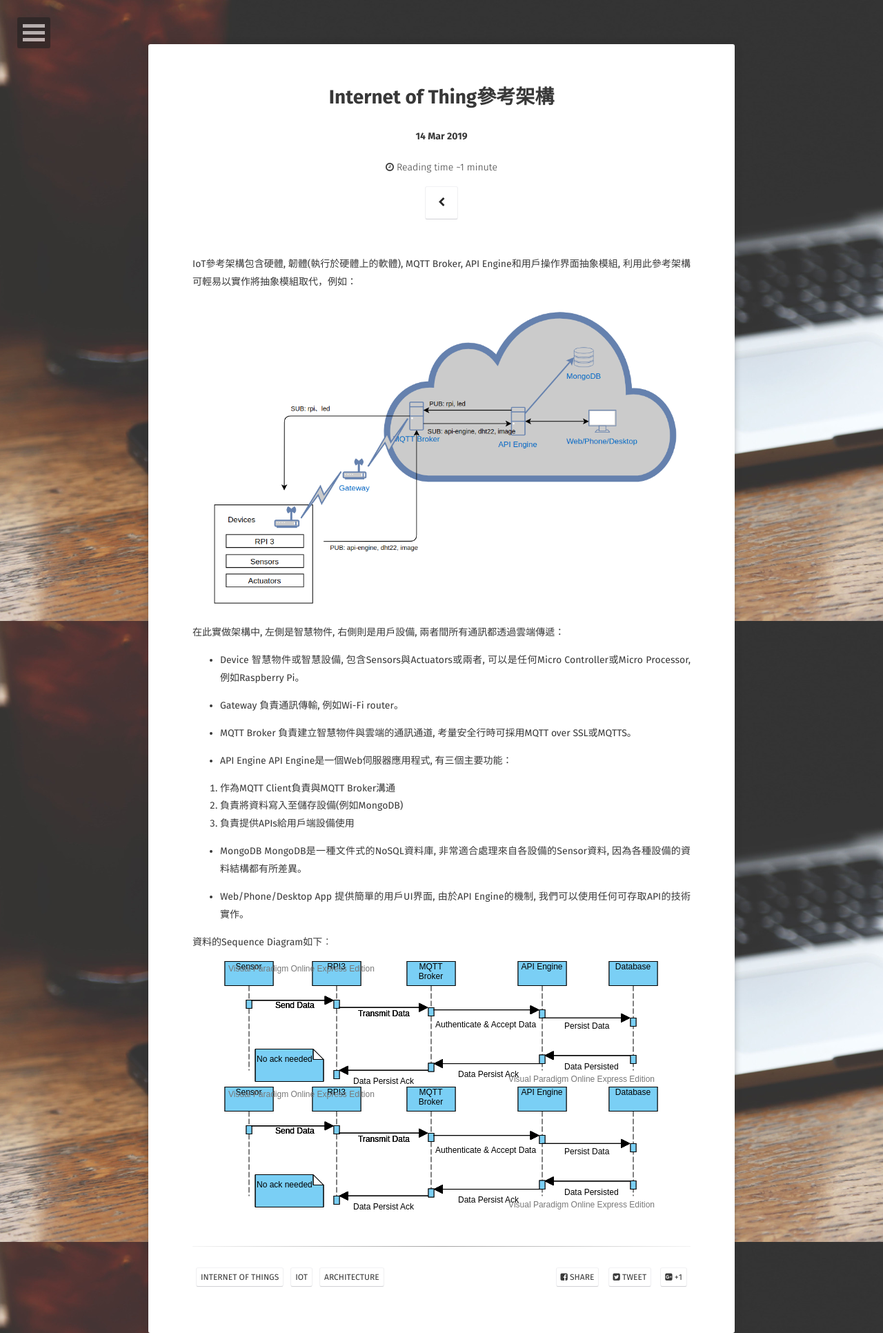
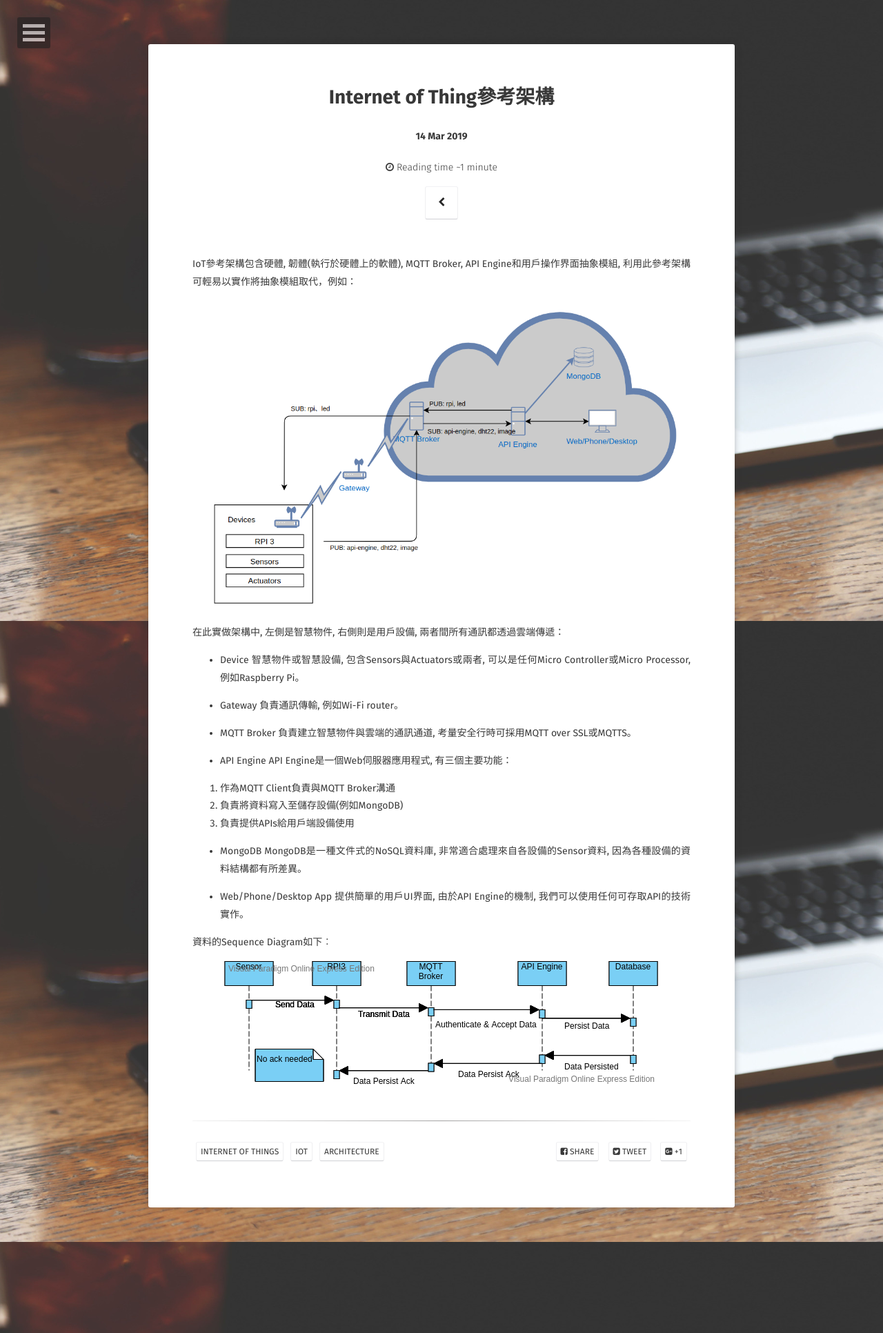
Before and after one commit to kisekitw/kisekitw.github.io, a Jekyll site: the page built from _posts/2019-03-14-Internet of Thing參考架構.md, in a window 1280 px wide. Shown: the whole page at 69% size. Built offline with Jekyll 4.4.1, drawn with Linux system fonts in a browser that asks for light colours; some web fonts are replaced.

Commit message:
added iot 參考架構

```diff
--- a/_posts/2019-03-14-Internet of Thing參考架構.md
+++ b/_posts/2019-03-14-Internet of Thing參考架構.md
@@ -40,5 +40,4 @@ MongoDB是一種文件式的NoSQL資料庫, 非常適合處理來自各設備的
 
 資料的Sequence Diagram如下︰
 
-![Alt text](https://github.com/kisekitw/kisekitw.github.io/blob/master/assets/img/1080314/DataflowFromSensorToDB.svg?raw=true)
-<img src="https://github.com/kisekitw/kisekitw.github.io/blob/master/assets/img/1080314/DataflowFromSensorToDB.svg?raw=true">
+![Alt text](https://github.com/kisekitw/kisekitw.github.io/blob/master/assets/img/1080314/DataflowFromSensorToDB.png?raw=true "Dataflow From Sensor to DB")
```
Also changed, not shown: assets/img/1080314/DataflowFromSensorToDB.png (added), assets/img/1080314/DataflowFromSensorToDB.svg (deleted).
